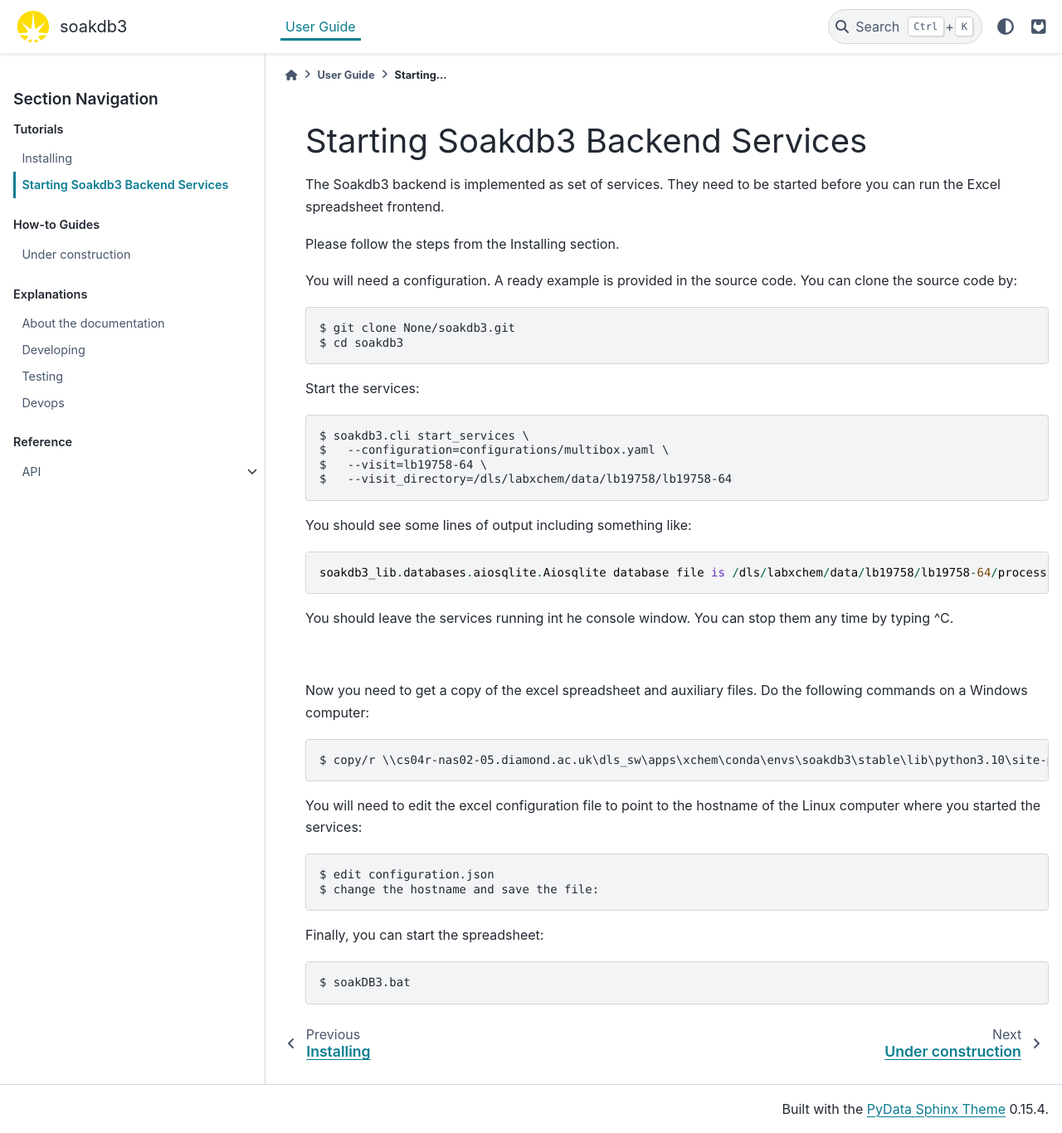
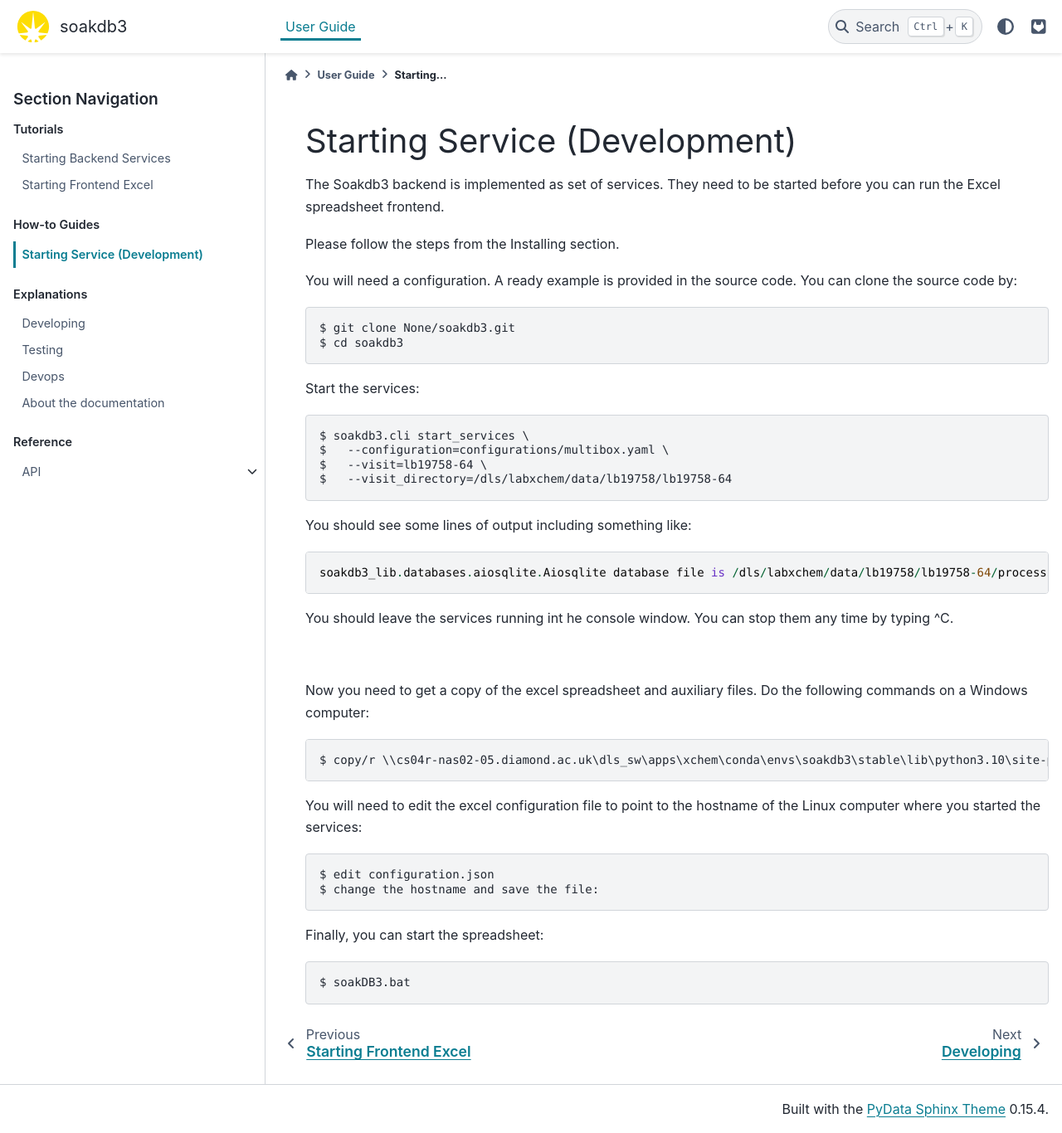
Before and after one commit to DiamondLightSource/soakdb3, a Sphinx documentation site: the page built from docs/user/how-to/03-starting_development.rst, in a window 1280 px wide and 1366 px high. Shown: the whole window at 83% size. Built offline with Sphinx 7.4.7 and the PyData theme 0.15.4, drawn with Linux system fonts in a browser that asks for light colours; pages that are not in the unit, such as notebooks, are missing from menus.

Commit message:
fixes workbook activate, starts adding docs

```diff
--- a/docs/user/tutorials/02-starting.rst
+++ b/docs/user/how-to/03-starting_development.rst
@@ -1,5 +1,5 @@
 
-Starting Soakdb3 Backend Services
+Starting Service (Development)
 =======================================================================
 
 The Soakdb3 backend is implemented as set of services.
--- a/docs/user/how-to/tbd.rst
+++ /dev/null
@@ -1,4 +0,0 @@
-Under construction
-=======================================================================
-
-This section is under construction.
--- a/docs/user/index.rst
+++ b/docs/user/index.rst
@@ -12,8 +12,8 @@ Documentation is split into four categories, also accessible from links in the s
             :caption: Tutorials
             :maxdepth: 1
 
-            tutorials/01-installing
-            tutorials/02-starting
+            tutorials/02-starting_backend
+            tutorials/03-starting_frontend
 
         +++
 
@@ -25,7 +25,8 @@ Documentation is split into four categories, also accessible from links in the s
             :caption: How-to Guides
             :maxdepth: 1
 
-            how-to/tbd
+            how-to/01-development
+            how-to/03-starting_development
 
         +++
 
```
Also changed, not shown: other parts of docs/user/index.rst (+4 -4 lines), docs/user/tutorials/02-starting_backend.rst (added, +19 -0 lines), docs/user/tutorials/03-starting_frontend.rst (added, +17 -0 lines), docs/user/explanations/22-developing.rst (renamed from docs/user/explanations/02-developing.rst), docs/user/explanations/23-testing.rst (renamed from docs/user/explanations/03-testing.rst), docs/user/explanations/24-devops.rst (renamed from docs/user/explanations/04-devops.rst), docs/user/explanations/25-docs-structure.rst (renamed from docs/user/explanations/01-docs-structure.rst), docs/user/how-to/01-installing_development.rst (renamed from docs/user/tutorials/01-installing.rst), 4 other files.
